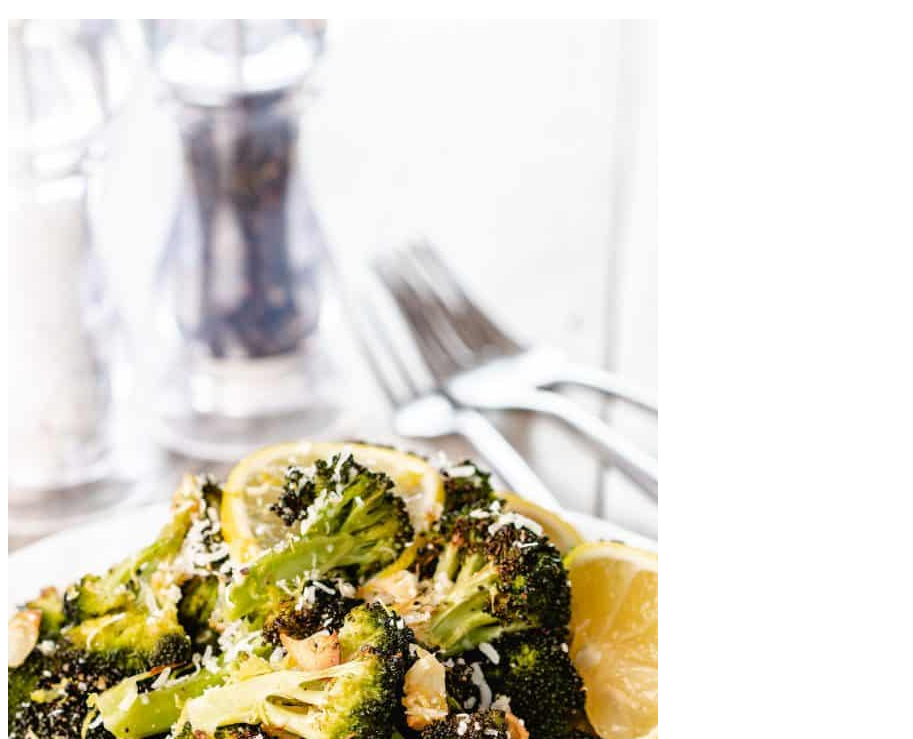
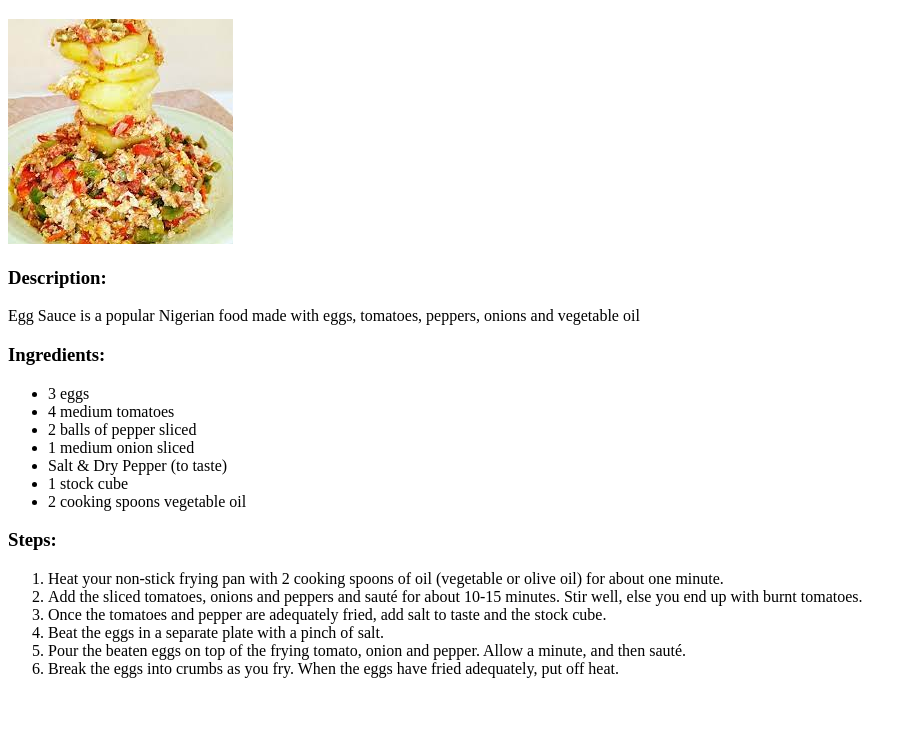
Before and after one commit to devopisaac/odin-recipes, a plain HTML site: page recipes/egg-sauce.html in a window 1280 px wide. Shown: the part 61-800 px from the top of the page, without its empty margins (0-913 px from the left). Drawn offline with Linux system fonts and the light colour scheme.

Commit message:
A slight update to egg sauce recipe page

```diff
--- a/recipes/egg-sauce.html
+++ b/recipes/egg-sauce.html
@@ -8,7 +8,7 @@
 <body>
     <h1>Egg Sauce</h1>
 
-    <img src="./images/Broccoli.jpg" alt="broccoli">
+    <img src="./images/Egg-Sauce.jpeg" alt="Egg Sauce">
 
     <h3>Description:</h3>
         <p>
```
